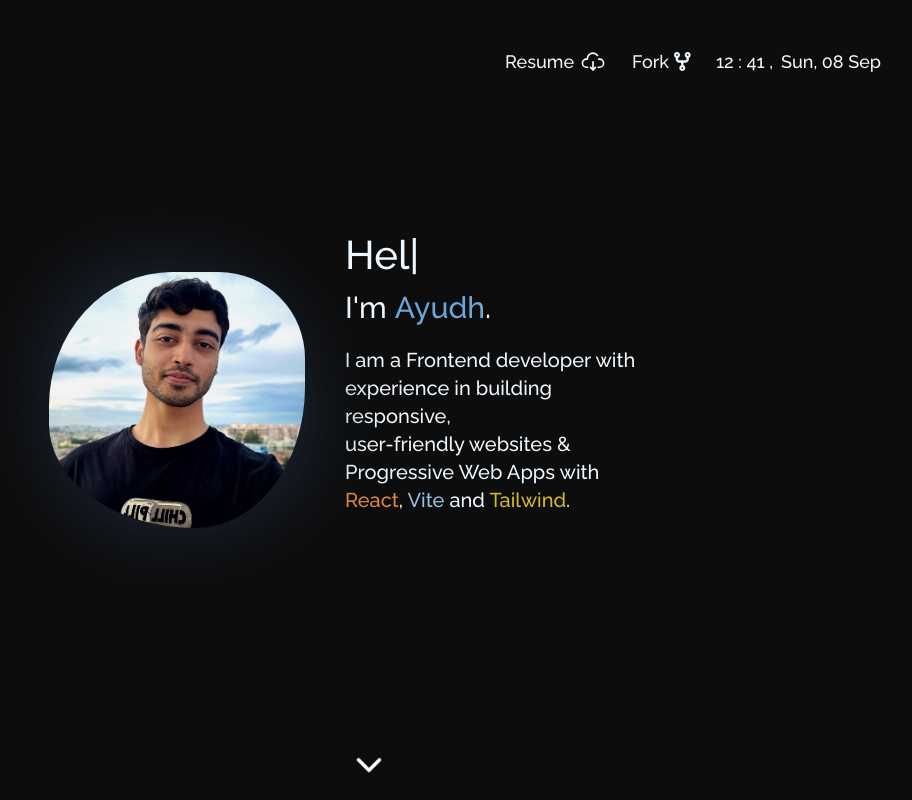
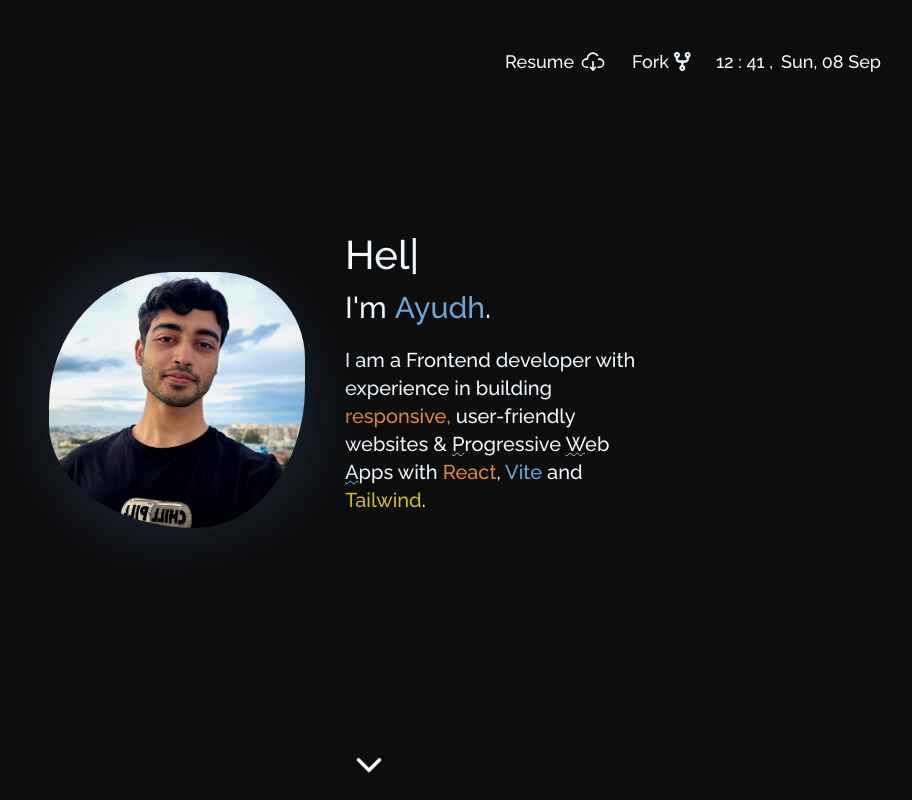
Before and after one commit to makersmecca/Portfolio, a React (Vite) app: page / in a window 1280 px wide. Shown: the top 800 px of the page, without its empty margins (271-1183 px from the left). Built offline with nearby package versions, Linux system fonts and the light colour scheme; a web font is replaced by a local one.

Commit message:
updated the intro paragraph text with new styes and decorations

```diff
--- a/src/Components/Intro.jsx
+++ b/src/Components/Intro.jsx
@@ -61,12 +61,23 @@ const Intro = ({ backToTop, splashStatus, scrollHandler, globalBlur }) => {
             <div className="col-span-3 md:col-start-3 md:text-start text-center flex justify-center md:justify-start mt-8 px-10 text-2xl md:text-3xl">
               I'm <span className="ps-2 text-textBlue">Ayudh</span>.
             </div>
-            <div className="col-span-3 md:col-start-3 md:text-start text-center hyphens-none mt-5 px-10 md:text-xl">
-              I am a Frontend developer with experience in building responsive,
-              <br />
-              user-friendly websites & Progressive Web Apps with{" "}
-              <span className="text-newOrange">React</span>,{" "}
-              <span className="text-darkBlue">Vite</span> and{" "}
+            <div className="col-span-3 md:col-start-3 md:text-start text-center hyphens-none mt-5 px-16 sm:px-12 md:px-10 md:text-xl">
+              I am a Frontend developer with experience in building{" "}
+              <span className="text-newOrange">responsive,</span> user-friendly
+              websites &{" "}
+              <span className="underline decoration-wavy decoration-darkBlue decoration-1">
+                P
+              </span>
+              rogressive{" "}
+              <span className="underline decoration-wavy decoration-darkBlue decoration-1">
+                W
+              </span>
+              eb{" "}
+              <span className="underline decoration-wavy decoration-darkBlue decoration-1">
+                A
+              </span>
+              pps with <span className="text-newOrange">React</span>,{" "}
+              <span className="text-textBlue">Vite</span> and{" "}
               <span className="text-newYellow"> Tailwind</span>.
               <br />
               <br />
```
